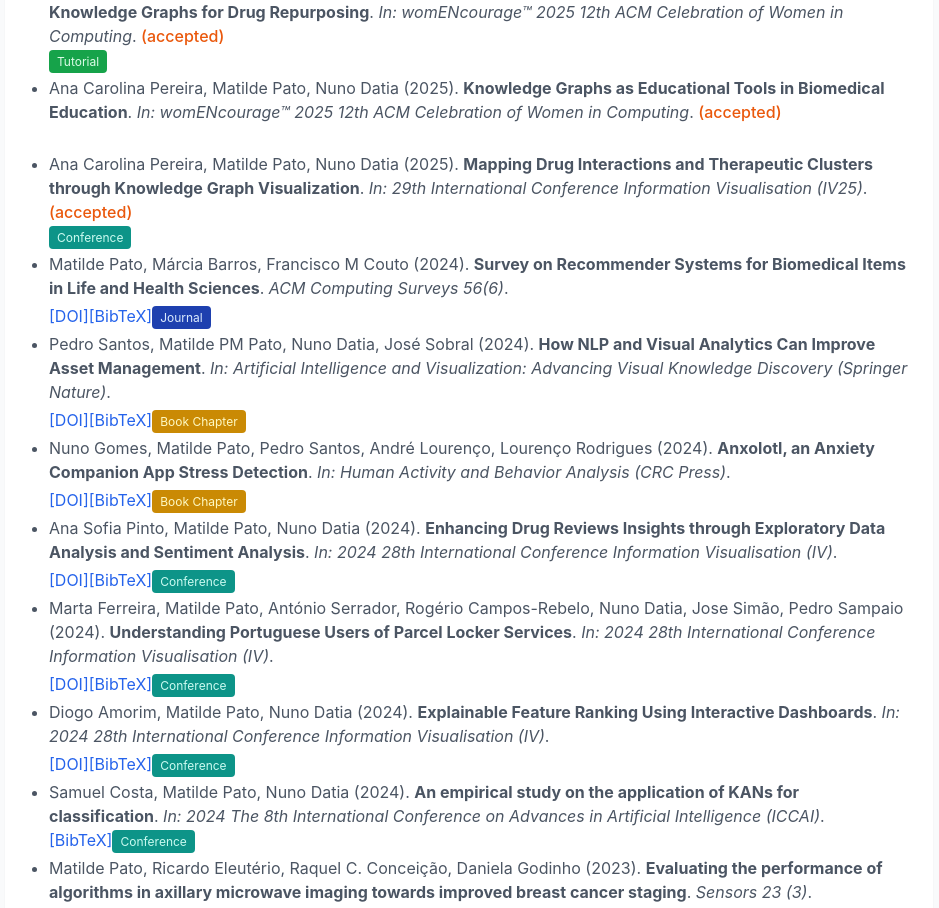
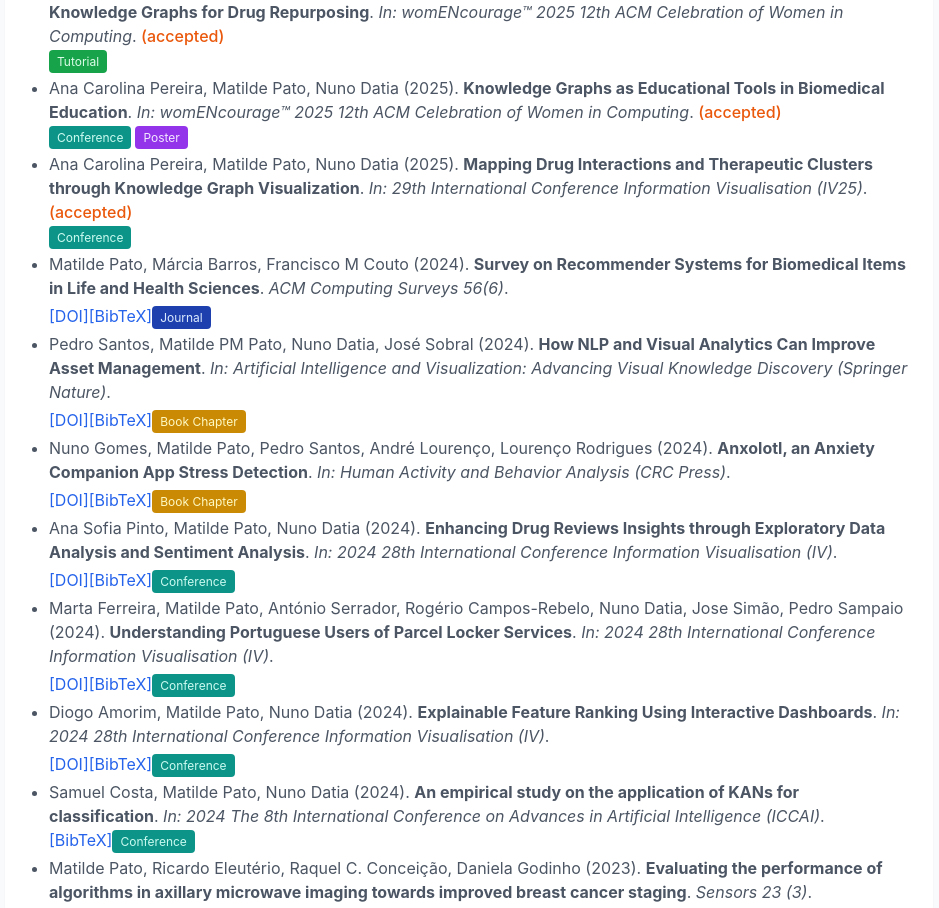
Before and after one commit to matpato/matildepato, a React (Create React App) app: page / in a window 1280 px wide. Shown: the part 1006-1914 px from the top of the page, without its empty margins (331-1270 px from the left). Built offline with nearby package versions, Linux system fonts and the light colour scheme.

Commit message:
Update website

```diff
--- a/src/components/research/PublicationList.jsx
+++ b/src/components/research/PublicationList.jsx
@@ -402,6 +402,7 @@ const PublicationList = () => {
                     .sort((a, b) => b.year - a.year) // Sort by year, newest first
                     .map((pub, index) => {
                         const pubType = getPublicationType(pub.type);
+                        console.log('pubType for', pub.title, ':', pubType);
                         return (
                             <li key={index} className="text-gray-600 dark:text-gray-300">
                                 <div>
@@ -422,6 +423,7 @@ const PublicationList = () => {
                                     <span>. </span>
                                     {pub.note && <span className="text-orange-600 dark:text-orange-400 font-medium">{pub.note}</span>}
                                     <div className="space-y-1 text-sm md:text-base">
+
                                     {pub.doi && (
                                     <a href={`https://doi.org/${pub.doi}`}
                                         className="text-blue-600 dark:text-blue-400 hover:text-blue-800 dark:hover:text-blue-300"
@@ -440,9 +442,17 @@ const PublicationList = () => {
                                         {copiedIndex === index ? "[BibTeX copied!]" : "[BibTeX]"}
                                     </button>
                                     )}
+                                    {Array.isArray(pubType) ?
+                                        pubType.map((type, i) => (
+                                        <span key={i} className={`text-xs px-2 py-1 rounded mr-1 ${type.className}`}>
+                                            {type.label}
+                                        </span>
+                                        ))
+                                        :
                                         <span className={`text-xs px-2 py-1 rounded ${pubType.className}`}>
-                                            {pubType.label}
+                                        {pubType.label}
                                         </span>
+                                    }
                                     </div>
                                 </div>
                             </li>
```
